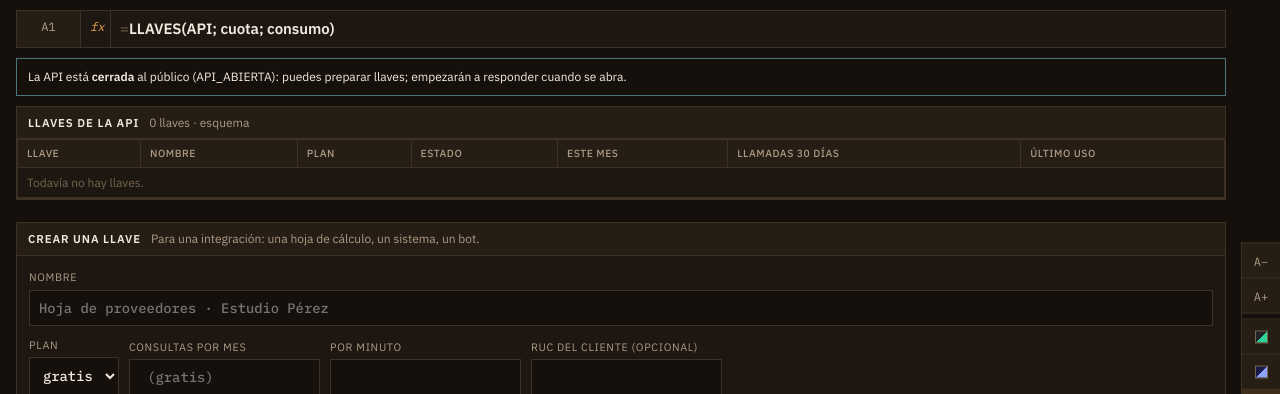
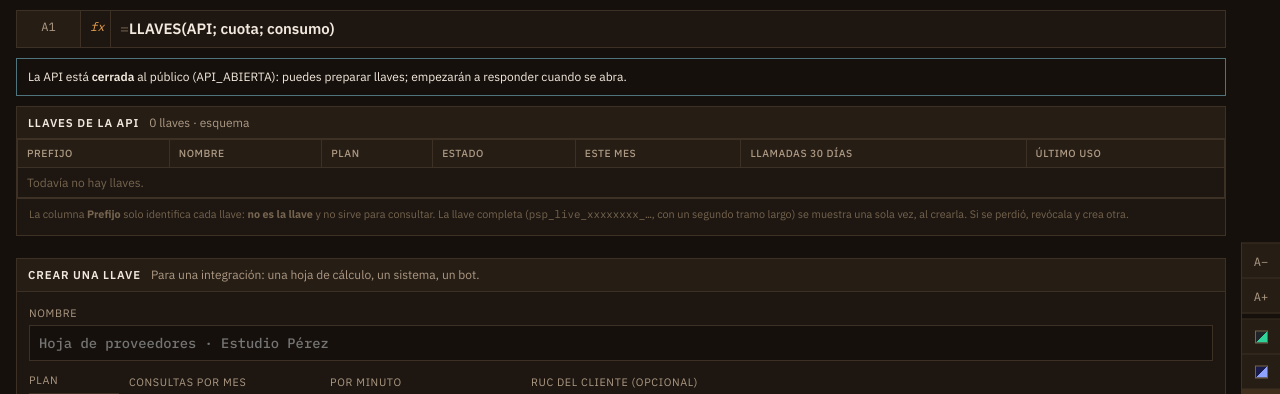
Before and after one commit to Sirveme/club-contadores, a FastAPI app: template app/templates/club/panel_llaves.html in a window 1280 px wide. Shown: the part 46-440 px from the top of the page. Run offline with FastAPI, Linux system fonts and the light colour scheme; the template is opened without the code that fills it, so the values that code supplies are empty.

Commit message:
Panel de llaves: la columna dice Prefijo (no es la llave) y aclara que la llave completa solo se muestra al crearla
Co-Authored-By: Claude Opus 5.5 <noreply@anthropic.com>

```diff
--- a/app/templates/club/panel_llaves.html
+++ b/app/templates/club/panel_llaves.html
@@ -27,7 +27,7 @@
   <section class="panel" aria-label="Llaves">
     <header class="panel-cab"><b>Llaves de la API</b><span>{{ llaves|length }} llave{{ "" if llaves|length == 1 else "s" }} · esquema <span class="mono">{{ esquema }}</span></span></header>
     <div class="tabla-wrap"><table class="tabla">
-      <thead><tr><th>Llave</th><th>Nombre</th><th>Plan</th><th>Estado</th><th>Este mes</th><th>Llamadas 30 días</th><th>Último uso</th></tr></thead>
+      <thead><tr><th title="Solo identifica la llave: no sirve para consultar">Prefijo</th><th>Nombre</th><th>Plan</th><th>Estado</th><th>Este mes</th><th>Llamadas 30 días</th><th>Último uso</th></tr></thead>
       <tbody>
       {% for k in llaves %}
         <tr>
@@ -44,6 +44,7 @@
       {% endfor %}
       </tbody>
     </table></div>
+    <p class="nota" style="margin:8px 12px 12px">La columna <b>Prefijo</b> solo identifica cada llave: <b>no es la llave</b> y no sirve para consultar. La llave completa (<span class="mono">psp_live_xxxxxxxx_…</span>, con un segundo tramo largo) se muestra una sola vez, al crearla. Si se perdió, revócala y crea otra.</p>
   </section>
 
   <section class="panel" aria-label="Crear llave" style="margin-top:12px">
```
